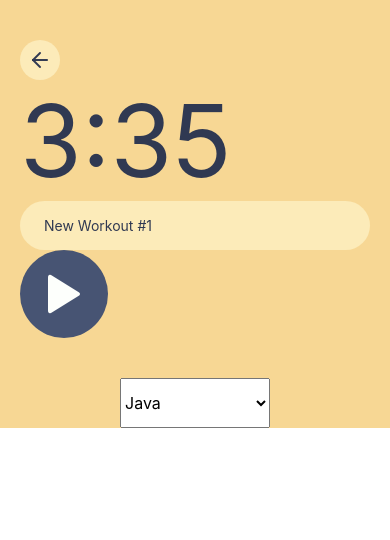
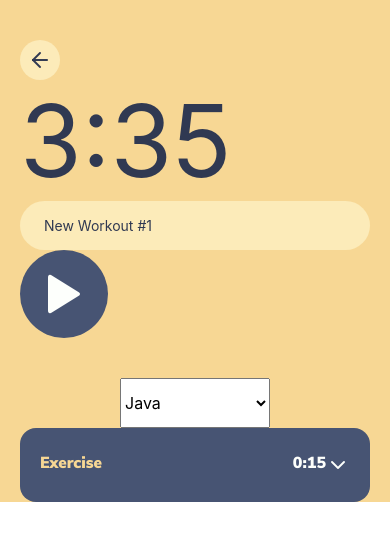
Before and after one commit to iamhenry/tiempo-app, a React Native app: screen / in a window 390 px wide. Shown: the top 540 px of the page. Built offline with nearby package versions, Linux system fonts and the light colour scheme.

Commit message:
created dropdown button

```diff
--- a/components/DropdownButton/DropdownButton.js
+++ b/components/DropdownButton/DropdownButton.js
@@ -3,24 +3,44 @@ import React from "react";
 import styled from "styled-components/native";
 import Tokens from "../Global/Tokens";
 import { Feather } from "@expo/vector-icons";
+import { H5 } from "../Global/Primitives";
 
-const DropdownButton = styled.TouchableOpacity``;
+const DropdownButton = styled.TouchableOpacity`
+  background-color: ${Tokens.color.blueMoon100};
+  padding: ${Tokens.spacing.medium} 20px;
+  border-radius: ${Tokens.borderRadius.default};
+  display: flex;
+  flex-direction: row;
+  justify-content: space-between;
+`;
 
-const DropdownLabel = styled.Text``;
+const TimeContainer = styled.View`
+  flex-direction: row;
+`;
 
-const DropdownTimeLabel = styled.Text``;
+const DropdownLabel = styled(H5)``;
 
-const TimeContainer = styled.View``;
+const DropdownTimeLabel = styled(H5)``;
 
 export const StyledDropdownButton = () => {
   return (
     <DropdownButton>
-      <DropdownLabel></DropdownLabel>
+      <DropdownLabel
+        color={`${Tokens.color.summerTime200}`}
+        fontFamily={`${Tokens.fontFamily.nunitoBlack}`}
+      >
+        Exercise
+      </DropdownLabel>
       <TimeContainer>
-        <TimeContainer>Exercise</TimeContainer>
+        <DropdownTimeLabel
+          color={`${Tokens.color.snowWhite100}`}
+          fontFamily={`${Tokens.fontFamily.nunitoBlack}`}
+        >
+          0:15
+        </DropdownTimeLabel>
         <Feather
           name="chevron-down"
-          size={8}
+          size={24}
           color={`${Tokens.color.snowWhite100}`}
         />
       </TimeContainer>
--- a/components/Picker/Picker.js
+++ b/components/TimePicker/TimePicker.js
@@ -1,7 +1,7 @@
 import React, { useState } from "react";
 import { View, Picker, StyleSheet } from "react-native";
 
-export default function CustomPicker() {
+export default function TimePicker() {
   const [selectedValue, setSelectedValue] = useState("java");
   return (
     <View style={styles.container}>
--- a/components/TimePicker/TimerPicker.js
+++ /dev/null
@@ -1,5 +0,0 @@
-import React from "react";
-
-export const StyledTimerPicker = () => {
-  return;
-};
--- a/screens/TimerSettings/TimerSettings.js
+++ b/screens/TimerSettings/TimerSettings.js
@@ -6,7 +6,8 @@ import { StyledRoundButton } from "../../components/RoundButton/RoundButton";
 import { Feather, Entypo } from "@expo/vector-icons";
 import Tokens from "../../components/Global/Tokens";
 import styled from "styled-components/native";
-import CustomPicker from "../../components/Picker/Picker";
+import TimePicker from "../../components/TimePicker/TimePicker";
+import { StyledDropdownButton } from "../../components/DropdownButton/DropdownButton";
 
 const TimerSettingsContainer = styled.View`
   display: flex;
@@ -39,7 +40,8 @@ export const TimerSettings = () => {
           borderRadius={5}
         />
       </StyledRoundButton>
-      <CustomPicker />
+      <TimePicker />
+      <StyledDropdownButton />
     </TimerSettingsContainer>
   );
 };
```
